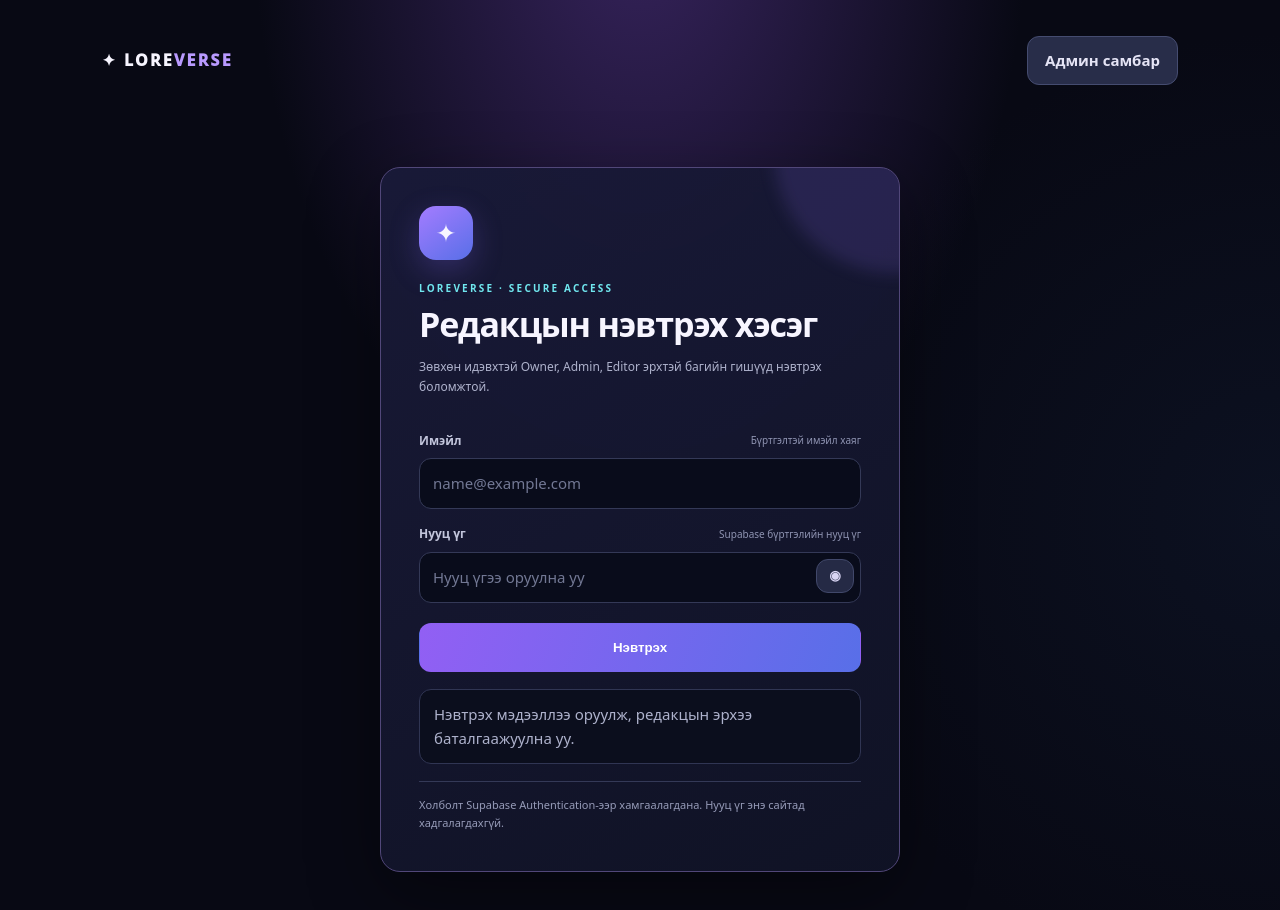
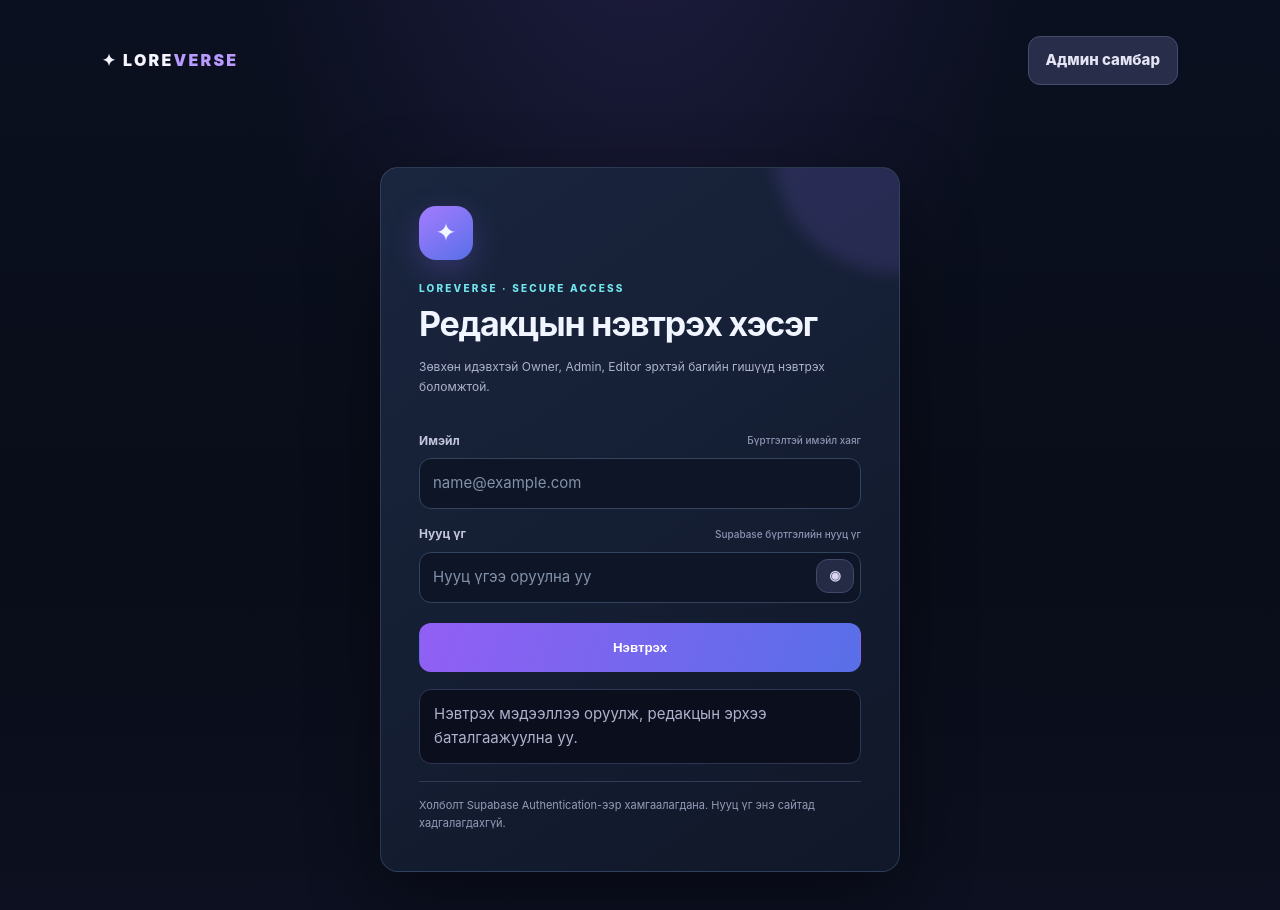
Before and after one commit to gamesloremongolian-svg/lore-archive, a website: page editorial/ai.html in a window 1280 px wide. Drawn offline with nearby package versions, Linux system fonts and the light colour scheme.

Commit message:
Apply shared LOREVERSE visual theme

```diff
--- a/editorial/ai.html
+++ b/editorial/ai.html
@@ -54,7 +54,8 @@ button:disabled{opacity:.45;cursor:not-allowed;transform:none;box-shadow:none}
 #queue .draft .row{margin-top:5px}
 #authMsg{min-height:45px}
 @media(max-width:650px){.wrap{width:min(100% - 22px,1080px);margin:14px auto 40px}.grid{grid-template-columns:1fr;gap:8px}.full{grid-column:auto}.panel{padding:16px;border-radius:16px}.topbar{align-items:flex-start}.topbar .btn{font-size:12px;padding:8px 10px}.row button{flex:1 1 auto}.title{font-size:26px}#queue .draft .row button{flex:1 1 100%}}
-</style></head><body><main class="wrap">
+</style><link rel="stylesheet" href="../assets/css/loreverse-shell.css?v=20261120-3">
+</head><body><main class="wrap">
 <p class="topbar"><a class="brand" href="../index.html">✦ LORE<span>VERSE</span></a><span class="right"></span><a class="btn secondary" href="../admin/">Админ самбар</a></p>
 <section class="panel" id="authPanel">
 <div class="auth-head"><div class="auth-mark">✦</div><div class="eyebrow">LOREVERSE · SECURE ACCESS</div><h1 class="title">Редакцын нэвтрэх хэсэг</h1><p class="muted">Зөвхөн идэвхтэй Owner, Admin, Editor эрхтэй багийн гишүүд нэвтрэх боломжтой.</p></div>
```
